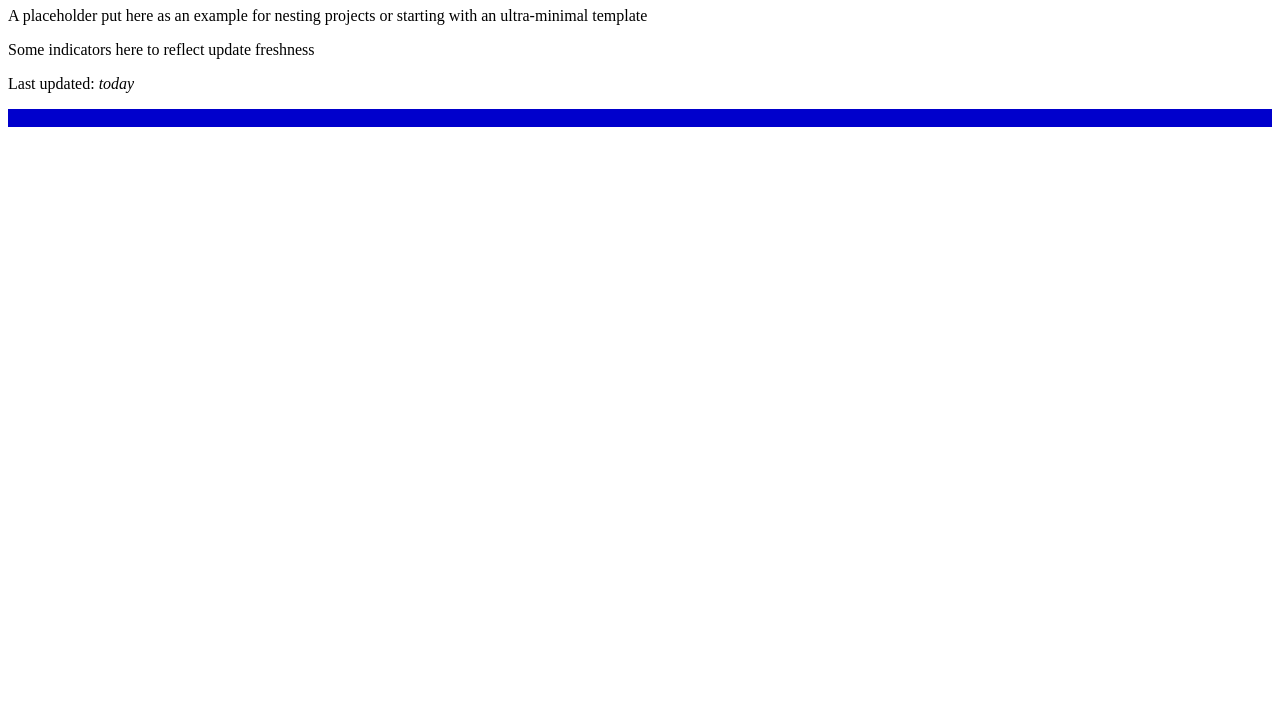
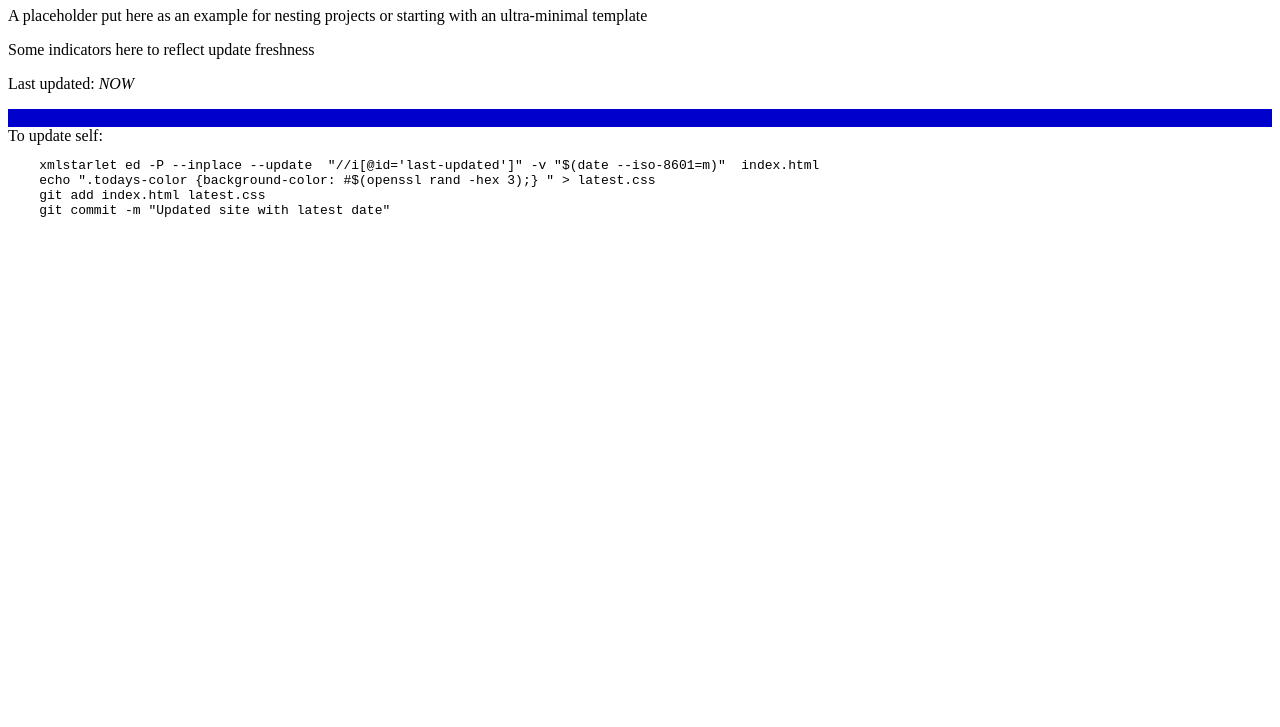
Before and after one commit to dman-coders/sample-html, a plain HTML site: page index.html in a window 1280 px wide. Shown: the part 73-800 px from the top of the page. Drawn offline with Linux system fonts and the light colour scheme.

Commit message:
This inline self-modifying code seems good

```diff
--- a/index.html
+++ b/index.html
@@ -1,23 +1,23 @@
-<!DOCTYPE html PUBLIC "-//W3C//DTD HTML 4.01//EN">
-
-<html lang=en-US>
-<head>
-
-    <title>A minimal html website</title>
-    <link type="text/css" href="latest.css" rel=stylesheet>
-
-<body>
-<div class=head>
-    <h1>A minimal html website</h1>
-</div>
-<p>A placeholder put here as an example for nesting projects or starting with an ultra-minimal template</p>
-<p>Some indicators here to reflect update freshness</p>
-<p>Last updated: <i id="last-updated">today</i></p>
-<div class="todays-color">&nbsp;</div>
-<code>
-
-
-</code>
+<?xml version="1.0" encoding="UTF-8"?>
+<!DOCTYPE HTML PUBLIC "-//W3C//DTD HTML 4.01//EN" "http://www.w3.org/TR/html4/strict.dtd">
+<html lang="en-US">
+  <head>
+    <title>A minimal HTML website</title>
+    <link type="text/css" href="latest.css" rel="stylesheet"/>
+  </head>
+  <body>
+  <div class="head"><h1>A minimal html website</h1></div>
+  <p>A placeholder put here as an example for nesting projects or starting with an ultra-minimal template</p>
+  <p>Some indicators here to reflect update freshness</p>
+  <p>Last updated: <i id="last-updated">NOW</i></p>
+  <div class="todays-color">&#160;</div>
+To update self:
+<pre>
+    xmlstarlet ed -P --inplace --update  "//i[@id='last-updated']" -v "$(date --iso-8601=m)"  index.html
+    echo ".todays-color {background-color: #$(openssl rand -hex 3);} " &gt; latest.css
+    git add index.html latest.css
+    git commit -m "Updated site with latest date"
+</pre>
 
 </body>
 </html>
```
